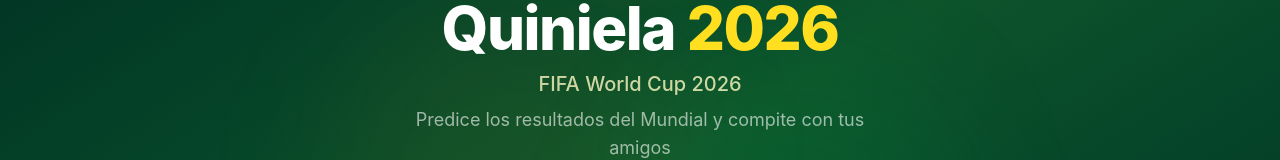
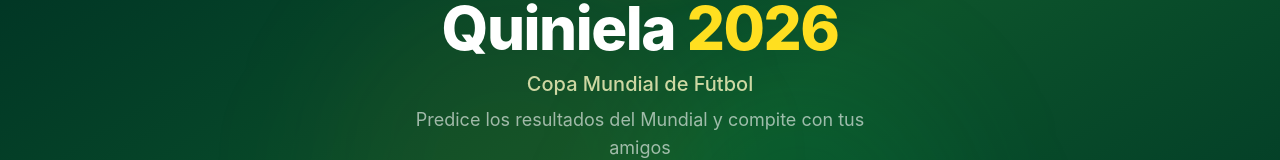
Before and after one commit to luisfernandob87/quiniela2026, a React (Vite) app: page / in a window 1280 px wide. Shown: the part 217-377 px from the top of the page. Built offline with nearby package versions, Linux system fonts and the light colour scheme; no server answers.

Commit message:
add title

```diff
--- a/src/pages/Home.jsx
+++ b/src/pages/Home.jsx
@@ -59,7 +59,7 @@
             Quiniela <span className="text-yellow-300">2026</span>
           </h1>
           <p className="text-xl text-yellow-100/80 font-medium mb-2">
-            FIFA World Cup 2026
+            Copa Mundial de Fútbol
           </p>
           <p className="text-lg text-white/60 mb-10 max-w-lg mx-auto">
             Predice los resultados del Mundial y compite con tus amigos
```
